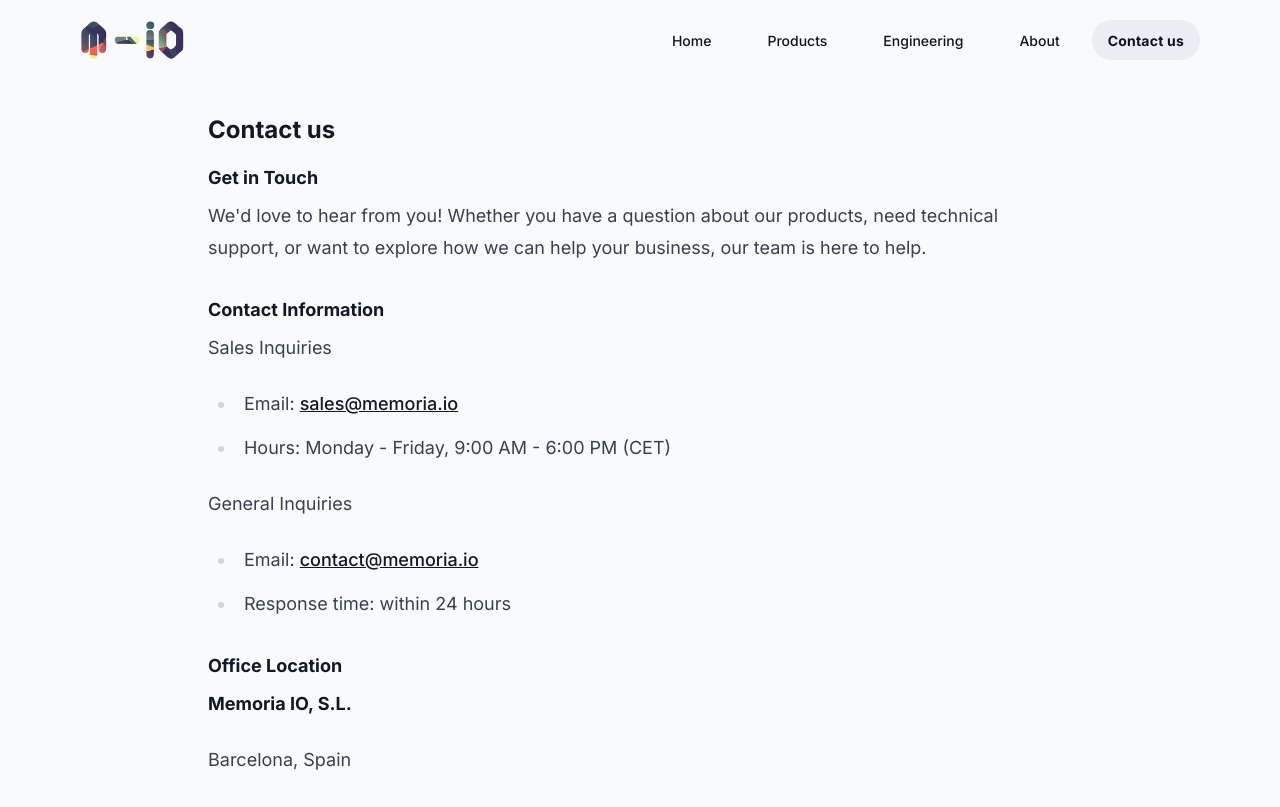
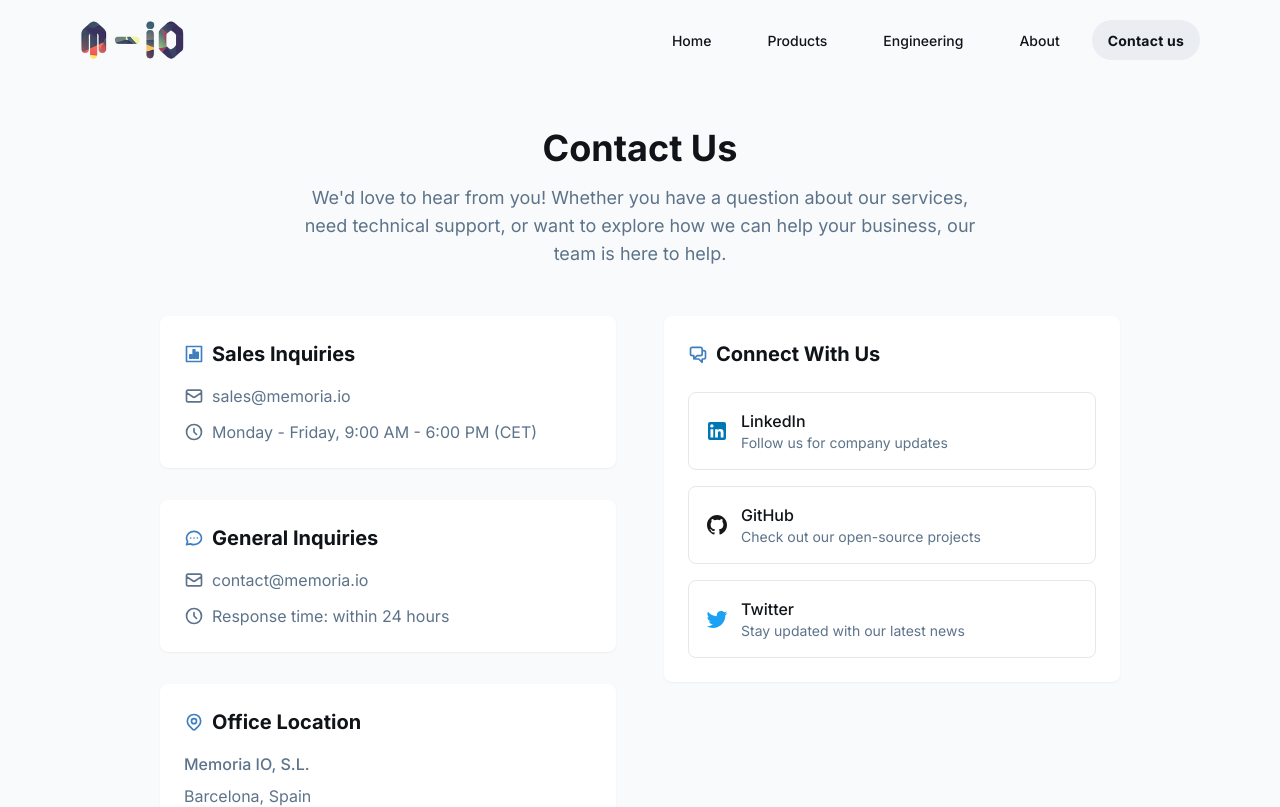
Before and after one commit to memoria-io/memoria-io.github.io, a Vue app: page /contact in a window 1280 px wide. Shown: the top 807 px of the page. Built offline with nearby package versions, Linux system fonts and the light colour scheme.

Commit message:
contact us

```diff
--- a/src/pages/Contact.vue
+++ b/src/pages/Contact.vue
@@ -1,5 +1,150 @@
 <template>
-  <MarkdownPage pageName="contact" />
+  <div class="px-40 flex flex-1 justify-center py-12">
+    <div class="max-w-[960px] w-full">
+      <!-- Header -->
+      <div class="text-center mb-12">
+        <h1 class="text-4xl font-bold text-[#101418] mb-4">Contact Us</h1>
+        <p class="text-[#5c738a] text-lg max-w-2xl mx-auto">
+          We'd love to hear from you! Whether you have a question about our services, need technical support,
+          or want to explore how we can help your business, our team is here to help.
+        </p>
+      </div>
+
+      <div class="grid md:grid-cols-2 gap-12">
+        <!-- Contact Information -->
+        <div class="space-y-8">
+          <!-- Sales Section -->
+          <div class="bg-white rounded-lg p-6 shadow-sm">
+            <h2 class="text-xl font-semibold text-[#101418] mb-4 flex items-center">
+              <svg class="w-5 h-5 mr-2 text-[#3f7fbf]" fill="none" stroke="currentColor" viewBox="0 0 24 24">
+                <path stroke-linecap="round" stroke-linejoin="round" stroke-width="2"
+                  d="M3 3h18v18H3V3zm4 10h2v4H7v-4zm4-6h2v10h-2V7zm4 3h2v7h-2v-7z"/>
+              </svg>
+              Sales Inquiries
+            </h2>
+            <div class="space-y-3 text-[#5c738a]">
+              <a href="mailto:sales@memoria.io"
+                 class="flex items-center hover:text-[#3f7fbf] transition-colors">
+                <svg class="w-5 h-5 mr-2" fill="none" stroke="currentColor" viewBox="0 0 24 24">
+                  <path stroke-linecap="round" stroke-linejoin="round" stroke-width="2"
+                    d="M3 8l7.89 5.26a2 2 0 002.22 0L21 8M5 19h14a2 2 0 002-2V7a2 2 0 00-2-2H5a2 2 0 00-2 2v10a2 2 0 002 2z"/>
+                </svg>
+                sales@memoria.io
+              </a>
+              <div class="flex items-center">
+                <svg class="w-5 h-5 mr-2" fill="none" stroke="currentColor" viewBox="0 0 24 24">
+                  <path stroke-linecap="round" stroke-linejoin="round" stroke-width="2"
+                    d="M12 8v4l3 3m6-3a9 9 0 11-18 0 9 9 0 0118 0z"/>
+                </svg>
+                Monday - Friday, 9:00 AM - 6:00 PM (CET)
+              </div>
+            </div>
+          </div>
+
+          <!-- General Inquiries Section -->
+          <div class="bg-white rounded-lg p-6 shadow-sm">
+            <h2 class="text-xl font-semibold text-[#101418] mb-4 flex items-center">
+              <svg class="w-5 h-5 mr-2 text-[#3f7fbf]" fill="none" stroke="currentColor" viewBox="0 0 24 24">
+                <path stroke-linecap="round" stroke-linejoin="round" stroke-width="2"
+                  d="M8 12h.01M12 12h.01M16 12h.01M21 12c0 4.418-4.03 8-9 8a9.863 9.863 0 01-4.255-.949L3 20l1.395-3.72C3.512 15.042 3 13.574 3 12c0-4.418 4.03-8 9-8s9 3.582 9 8z"/>
+              </svg>
+              General Inquiries
+            </h2>
+            <div class="space-y-3 text-[#5c738a]">
+              <a href="mailto:contact@memoria.io"
+                 class="flex items-center hover:text-[#3f7fbf] transition-colors">
+                <svg class="w-5 h-5 mr-2" fill="none" stroke="currentColor" viewBox="0 0 24 24">
+                  <path stroke-linecap="round" stroke-linejoin="round" stroke-width="2"
+                    d="M3 8l7.89 5.26a2 2 0 002.22 0L21 8M5 19h14a2 2 0 002-2V7a2 2 0 00-2-2H5a2 2 0 00-2 2v10a2 2 0 002 2z"/>
+                </svg>
+                contact@memoria.io
+              </a>
+              <div class="flex items-center">
+                <svg class="w-5 h-5 mr-2" fill="none" stroke="currentColor" viewBox="0 0 24 24">
+                  <path stroke-linecap="round" stroke-linejoin="round" stroke-width="2"
+                    d="M12 8v4l3 3m6-3a9 9 0 11-18 0 9 9 0 0118 0z"/>
+                </svg>
+                Response time: within 24 hours
+              </div>
+            </div>
+          </div>
+
+          <!-- Location Section -->
+          <div class="bg-white rounded-lg p-6 shadow-sm">
+            <h2 class="text-xl font-semibold text-[#101418] mb-4 flex items-center">
+              <svg class="w-5 h-5 mr-2 text-[#3f7fbf]" fill="none" stroke="currentColor" viewBox="0 0 24 24">
+                <path stroke-linecap="round" stroke-linejoin="round" stroke-width="2"
+                  d="M17.657 16.657L13.414 20.9a1.998 1.998 0 01-2.827 0l-4.244-4.243a8 8 0 1111.314 0z"/>
+                <path stroke-linecap="round" stroke-linejoin="round" stroke-width="2"
+                  d="M15 11a3 3 0 11-6 0 3 3 0 016 0z"/>
+              </svg>
+              Office Location
+            </h2>
+            <div class="space-y-2 text-[#5c738a]">
+              <p class="font-medium">Memoria IO, S.L.</p>
+              <p>Barcelona, Spain</p>
+            </div>
+          </div>
+        </div>
+
+        <!-- Social & Connect -->
+        <div class="space-y-8">
+          <div class="bg-white rounded-lg p-6 shadow-sm">
+            <h2 class="text-xl font-semibold text-[#101418] mb-6 flex items-center">
+              <svg class="w-5 h-5 mr-2 text-[#3f7fbf]" fill="none" stroke="currentColor" viewBox="0 0 24 24">
+                <path stroke-linecap="round" stroke-linejoin="round" stroke-width="2"
+                  d="M17 8h2a2 2 0 012 2v6a2 2 0 01-2 2h-2v4l-4-4H9a1.994 1.994 0 01-1.414-.586m0 0L11 14h4a2 2 0 002-2V6a2 2 0 00-2-2H5a2 2 0 00-2 2v6a2 2 0 002 2h2v4l.586-.586z"/>
+              </svg>
+              Connect With Us
+            </h2>
+            <div class="grid grid-cols-1 gap-4">
+              <!-- LinkedIn -->
+              <a href="https://linkedin.com/company/m-io"
+                 target="_blank"
+                 rel="noopener noreferrer"
+                 class="flex items-center p-4 rounded-lg border border-[#e5e7eb] hover:border-[#3f7fbf] transition-colors group">
+                <svg class="w-6 h-6 text-[#0077B5] mr-3" fill="currentColor" viewBox="0 0 24 24">
+                  <path d="M19 3a2 2 0 0 1 2 2v14a2 2 0 0 1-2 2H5a2 2 0 0 1-2-2V5a2 2 0 0 1 2-2h14m-.5 15.5v-5.3a3.26 3.26 0 0 0-3.26-3.26c-.85 0-1.84.52-2.32 1.3v-1.11h-2.79v8.37h2.79v-4.93c0-.77.62-1.4 1.39-1.4a1.4 1.4 0 0 1 1.4 1.4v4.93h2.79M6.88 8.56a1.68 1.68 0 0 0 1.68-1.68c0-.93-.75-1.69-1.68-1.69a1.69 1.69 0 0 0-1.69 1.69c0 .93.76 1.68 1.69 1.68m1.39 9.94v-8.37H5.5v8.37h2.77z"/>
+                </svg>
+                <div>
+                  <div class="font-medium text-[#101418] group-hover:text-[#3f7fbf]">LinkedIn</div>
+                  <div class="text-sm text-[#5c738a]">Follow us for company updates</div>
+                </div>
+              </a>
+
+              <!-- GitHub -->
+              <a href="https://github.com/memoria-io"
+                 target="_blank"
+                 rel="noopener noreferrer"
+                 class="flex items-center p-4 rounded-lg border border-[#e5e7eb] hover:border-[#3f7fbf] transition-colors group">
+                <svg class="w-6 h-6 text-[#181717] mr-3" fill="currentColor" viewBox="0 0 24 24">
+                  <path d="M12 2C6.477 2 2 6.477 2 12c0 4.42 2.865 8.17 6.839 9.49.5.092.682-.217.682-.482 0-.237-.009-.866-.013-1.7-2.782.604-3.369-1.34-3.369-1.34-.454-1.156-1.11-1.464-1.11-1.464-.908-.62.069-.608.069-.608 1.003.07 1.531 1.03 1.531 1.03.892 1.529 2.341 1.087 2.91.832.092-.647.35-1.088.636-1.338-2.22-.253-4.555-1.11-4.555-4.943 0-1.091.39-1.984 1.029-2.683-.103-.253-.446-1.27.098-2.647 0 0 .84-.269 2.75 1.025A9.578 9.578 0 0112 6.836c.85.004 1.705.114 2.504.336 1.909-1.294 2.747-1.025 2.747-1.025.546 1.377.203 2.394.1 2.647.64.699 1.028 1.592 1.028 2.683 0 3.842-2.339 4.687-4.566 4.935.359.309.678.919.678 1.852 0 1.336-.012 2.415-.012 2.743 0 .267.18.578.688.48C19.138 20.167 22 16.418 22 12c0-5.523-4.477-10-10-10z"/>
+                </svg>
+                <div>
+                  <div class="font-medium text-[#101418] group-hover:text-[#3f7fbf]">GitHub</div>
+                  <div class="text-sm text-[#5c738a]">Check out our open-source projects</div>
+                </div>
+              </a>
+
+              <!-- Twitter -->
+              <a href="https://twitter.com/memoria_io"
+                 target="_blank"
+                 rel="noopener noreferrer"
+                 class="flex items-center p-4 rounded-lg border border-[#e5e7eb] hover:border-[#3f7fbf] transition-colors group">
+                <svg class="w-6 h-6 text-[#1DA1F2] mr-3" fill="currentColor" viewBox="0 0 24 24">
+                  <path d="M22.46 6c-.77.35-1.6.58-2.46.69.88-.53 1.56-1.37 1.88-2.38-.83.5-1.75.85-2.72 1.05C18.37 4.5 17.26 4 16 4c-2.35 0-4.27 1.92-4.27 4.29 0 .34.04.67.11.98C8.28 9.09 5.11 7.38 3 4.79c-.37.63-.58 1.37-.58 2.15 0 1.49.75 2.81 1.91 3.56-.71 0-1.37-.2-1.95-.5v.03c0 2.08 1.48 3.82 3.44 4.21a4.22 4.22 0 0 1-1.93.07 4.28 4.28 0 0 0 4 2.98 8.521 8.521 0 0 1-5.33 1.84c-.34 0-.68-.02-1.02-.06C3.44 20.29 5.7 21 8.12 21 16 21 20.33 14.46 20.33 8.79c0-.19 0-.37-.01-.56.84-.6 1.56-1.36 2.14-2.23z"/>
+                </svg>
+                <div>
+                  <div class="font-medium text-[#101418] group-hover:text-[#3f7fbf]">Twitter</div>
+                  <div class="text-sm text-[#5c738a]">Stay updated with our latest news</div>
+                </div>
+              </a>
+            </div>
+          </div>
+        </div>
+      </div>
+    </div>
+  </div>
 </template>
 
 <script setup lang="ts">
```
